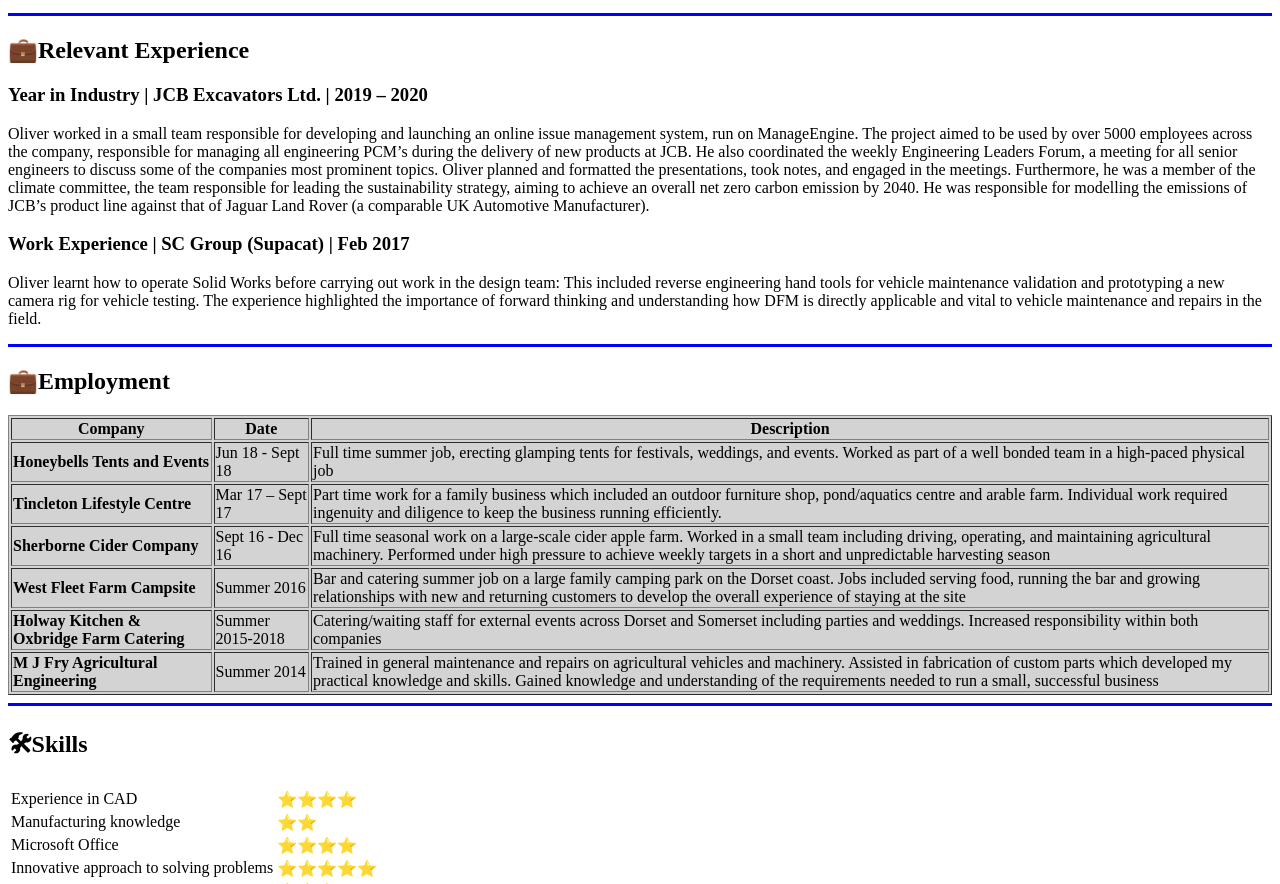
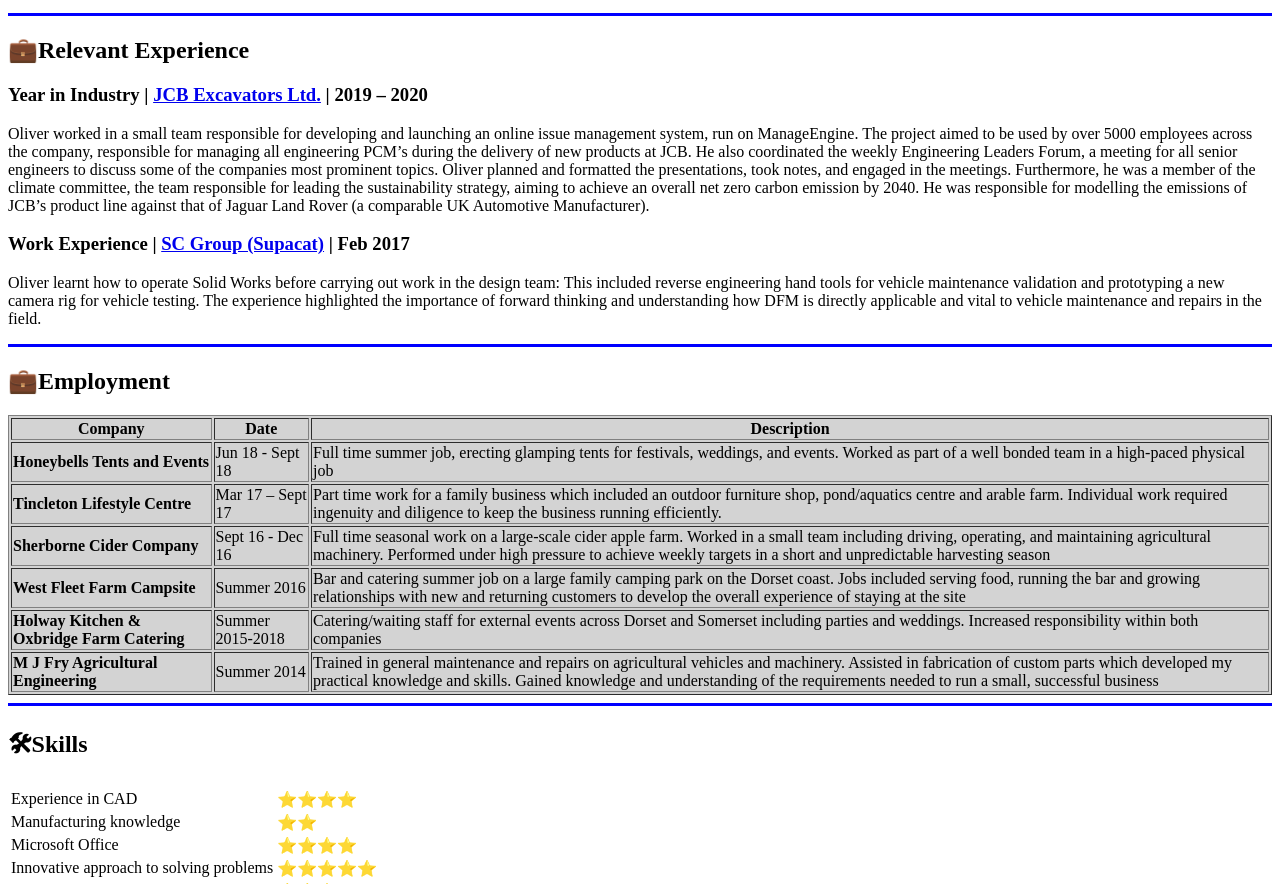
Before and after one commit to ollierees98/CV, a plain HTML site: page index.html in a window 1280 px wide. Shown: the part 1059-1943 px from the top of the page. Drawn offline with Linux system fonts and the light colour scheme.

Commit message:
new index

```diff
--- a/index.html
+++ b/index.html
@@ -56,13 +56,13 @@
   </ul>
   <hr size="3" color="blue">
   <h2>💼Relevant Experience</h2>
-  <h3>Year in Industry | JCB Excavators Ltd. | 2019 – 2020</h3>
+  <h3>Year in Industry | <a href="https://www.jcb.com/en-gb">JCB Excavators Ltd.</a> | 2019 – 2020</h3>
   <p>Oliver worked in a small team responsible for developing and launching an online issue management system, run on ManageEngine. The project aimed to be used by over 5000 employees across the company, responsible for managing all engineering PCM’s
     during the delivery of new products at JCB.
     He also coordinated the weekly Engineering Leaders Forum, a meeting for all senior engineers to discuss some of the companies most prominent topics. Oliver planned and formatted the presentations, took notes, and engaged in the meetings.
     Furthermore, he was a member of the climate committee, the team responsible for leading the sustainability strategy, aiming to achieve an overall net zero carbon emission by 2040. He was responsible for modelling the emissions of JCB’s product
     line against that of Jaguar Land Rover (a comparable UK Automotive Manufacturer).</p>
-  <h3>Work Experience | SC Group (Supacat) | Feb 2017</h3>
+  <h3>Work Experience | <a href="https://scgroup-global.com/">SC Group (Supacat)</a> | Feb 2017</h3>
   <p>Oliver learnt how to operate Solid Works before carrying out work in the design team: This included reverse engineering hand tools for vehicle maintenance validation and prototyping a new camera rig for vehicle testing. The experience
     highlighted the importance of forward thinking and understanding how DFM is directly applicable and vital to vehicle maintenance and repairs in the field.</p>
   <hr size="3" color="blue">
```
